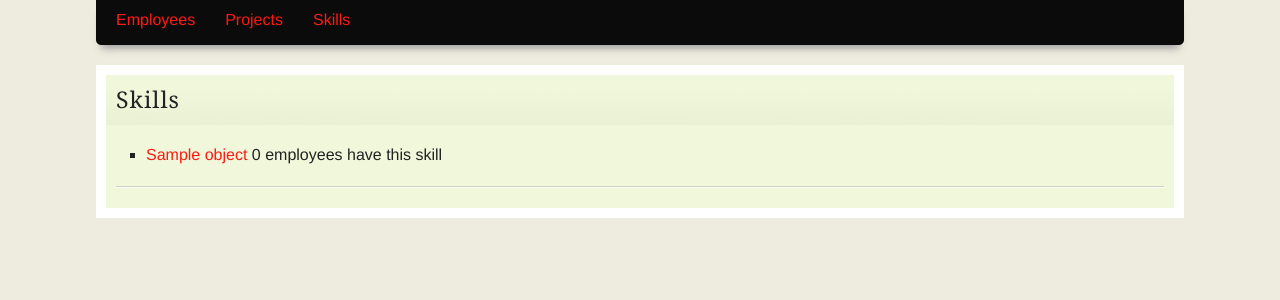
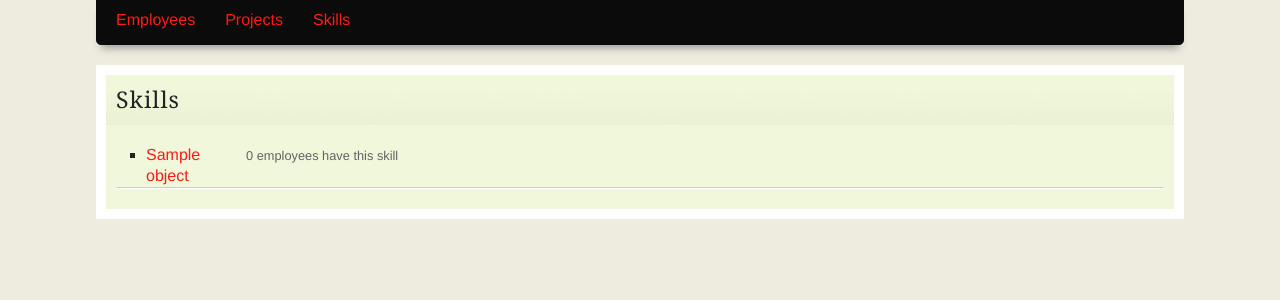
Before and after one commit to rob-b/Jung, a Django app: template templates/workers/skill_list.html in a window 1280 px wide. Shown: the part 101-401 px from the top of the page. Run offline with Django 3.2, Linux system fonts and the light colour scheme; the template is opened without the code that fills it: most values are stand-ins (such as "Sample title", 1, 10 or a date in 2020); parts of the project's set-up code (start-up, migrations or seed data) failed here and were passed over; some libraries are stand-ins or nearby versions.

Commit message:
layout fixes

```diff
--- a/assets/css/main.css
+++ b/assets/css/main.css
@@ -101,6 +101,10 @@ ol.skills li {
   width: 50%;
 }
 .skill-detail p { padding-right: 20px; }
+.skill-list ul a {
+  float: left;
+  width: 100px;
+}
 #content {
   background-color: #ffffff;
   padding: 10px;
@@ -144,6 +148,10 @@ ol.skills li {
   background: #f0f7da;
   padding: 20px 10px 0;
 }
+.note {
+  font-size: 0.8em;
+  color: #636363;
+}
 .clearfix:after {
   clear: both;
   content: '.';
--- a/assets/css/main.less
+++ b/assets/css/main.less
@@ -69,7 +69,8 @@ a:active { color: @accent;}
 @header_background: #222;
 @accent: #fd1b14;
 @main_text: #222;
-@light_text: #d3d3d3;
+@light_text: #636363;
+@highlight: #d3d3d3;
 
 /* mixin classes */
 .w50 { width: 50%; }
@@ -167,6 +168,11 @@ ol.skills li {
     /* .w50; */
 }
 
+.skill-list ul a {
+    float: left;
+    width: 100px;
+}
+
 #content {
     background-color: #fff;
     padding: 10px;
@@ -204,7 +210,7 @@ ol.skills li {
     background: #fff;
     padding: 3px;
     border: 1px solid ;
-    border-color: @light_text;
+    border-color: @highlight;
 }
 
 /* user detail page */
@@ -223,6 +229,12 @@ ol.skills li {
 #content > div {
     background: #f0f7da ;
     padding: 20px 10px 0;
+}
+
+/* text styles */
+.note {
+    font-size: 0.8em;
+    color: @light_text;
 }
 
 /* http://www.positioniseverything.net/easyclearing.html */
--- a/templates/profiles/profile_list.html
+++ b/templates/profiles/profile_list.html
@@ -9,7 +9,7 @@
                         <img alt="" src="{% thumbnail object.avatar 50x50 autocrop,crop,upscale %}">
                         <h3>
                             <a href="{{ object.get_absolute_url }}">
-                                {{ object.user.username }}
+                                {{ object.full_name }}
                             </a>
                         </h3>
                         <h3>
```
